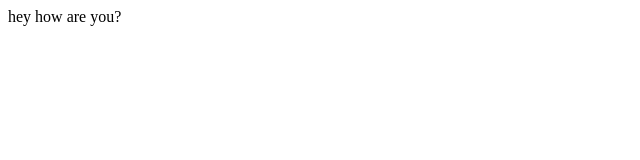
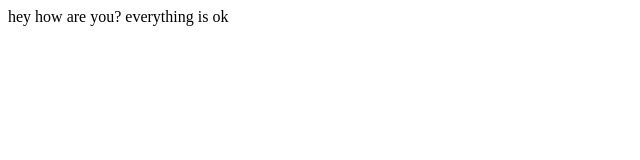
Before and after one commit to soheilk1/background-generator, a plain HTML site: page index.html in a window 1280 px wide. Shown: the whole page, without its empty margins (0-640 px from the left). Drawn offline with Linux system fonts and the light colour scheme.

```diff
--- a/index.html
+++ b/index.html
@@ -13,7 +13,7 @@
 <body>
 
  hey how are you?
-
+everything is ok
 </body>
 
 
```
